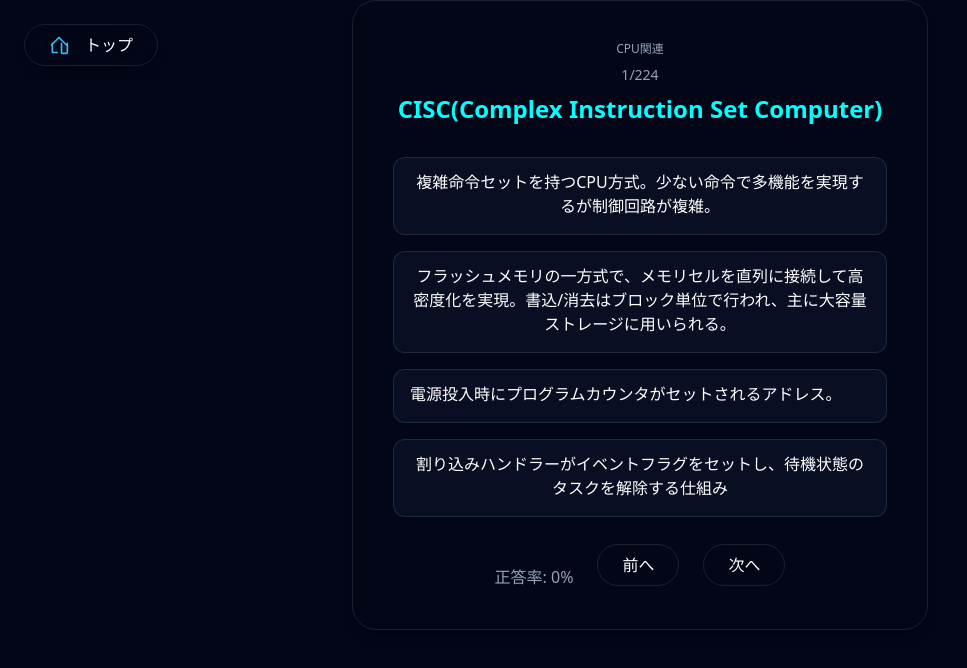
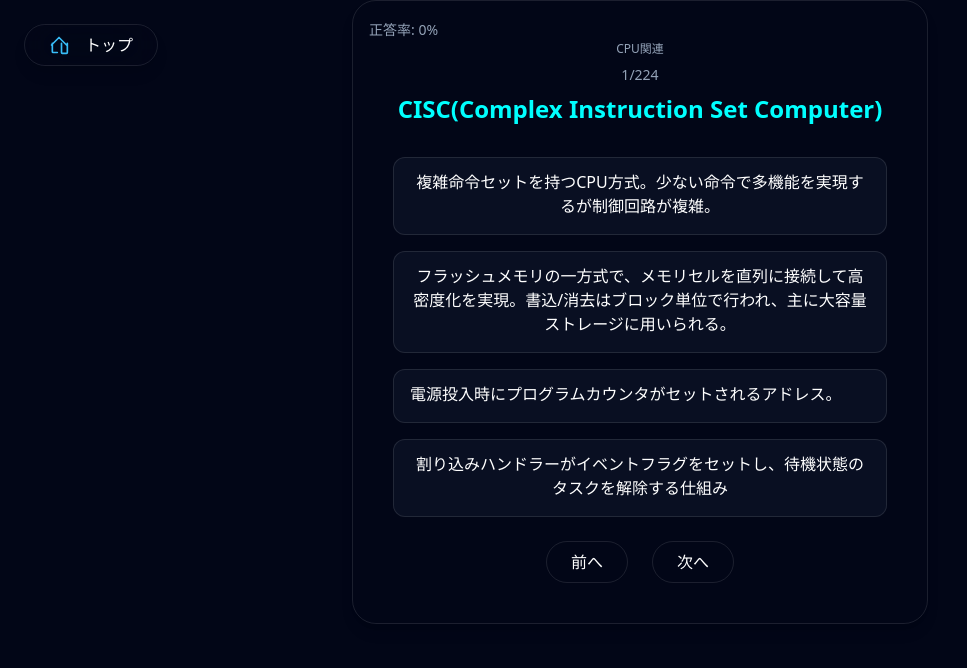
Before and after one commit to yumemasa/taigakunweb, a Next.js app: page /quiz in a window 1280 px wide. Shown: the top 668 px of the page, without its empty margins (0-967 px from the left). Built offline with nearby package versions, Linux system fonts and the light colour scheme.

Commit message:
chore(ui): move accuracy to top-left

```diff
--- a/app/quiz/QuizClient.tsx
+++ b/app/quiz/QuizClient.tsx
@@ -71,6 +71,12 @@ export function QuizClient() {
         <div className="flex-1">
           <div className="mb-2 text-xs text-slate-400">{q.category}</div>
           <div className="mb-2 text-sm text-slate-400">{index + 1}/{total}</div>
+          {/* 正答率を左上に表示 */}
+          <div className="absolute top-4 left-4">
+            <span className="text-slate-400 text-sm">
+              正答率: {isAnswered ? Math.round((correctCount / (index + 1)) * 100) : (index > 0 ? Math.round((correctCount / index) * 100) : 0)}%
+            </span>
+          </div>
           <div className="mb-8 text-2xl font-bold text-neon-cyan">{q.words}</div>
           <div className="grid gap-4">
             {options.map((opt) => {
@@ -107,11 +113,6 @@ export function QuizClient() {
             })}
           </div>
           <div className="w-full flex justify-center items-center gap-6 pt-6">
-          <div className="mt-6">
-            <span className="text-slate-400">
-              正答率: {isAnswered ? Math.round((correctCount / (index + 1)) * 100) : (index > 0 ? Math.round((correctCount / index) * 100) : 0)}%
-            </span>
-          </div>
             <button
               onClick={() => {
                 setIndex((i) => (i > 0 ? i - 1 : total - 1));
--- a/app/random/RandomQuizClient.tsx
+++ b/app/random/RandomQuizClient.tsx
@@ -79,6 +79,12 @@ function RandomQuizClient() {
         <div className="flex-1">
           <div className="mb-2 text-xs text-slate-400">{q.category}</div>
           <div className="mb-2 text-sm text-slate-400">{index + 1}/{total}</div>
+          {/* 正答率を左上に表示 */}
+          <div className="absolute top-4 left-4">
+            <span className="text-slate-400 text-sm">
+              正答率: {isAnswered ? Math.round((correctCount / (index + 1)) * 100) : (index > 0 ? Math.round((correctCount / index) * 100) : 0)}%
+            </span>
+          </div>
           <div className="mb-8 text-2xl font-bold text-neon-cyan">{q.words}</div>
           <div className="grid gap-4">
             {options.map((opt) => {
@@ -119,11 +125,6 @@ function RandomQuizClient() {
             })}
           </div>
           <div className="w-full flex justify-center items-center gap-6 pt-6">
-          <div className="mt-6">
-            <span className="text-slate-400">
-              正答率: {isAnswered ? Math.round((correctCount / (index + 1)) * 100) : (index > 0 ? Math.round((correctCount / index) * 100) : 0)}%
-            </span>
-          </div>
             <button
               onClick={() => {
                 setIndex((i) => (i > 0 ? i - 1 : total - 1));
--- a/app/review/ReviewClient.tsx
+++ b/app/review/ReviewClient.tsx
@@ -198,6 +198,10 @@ const ReviewClient = () => {
         <div className="flex-1">
           <div className="mb-2 text-xs text-slate-400">{q.category}</div>
           <div className="mb-2 text-sm text-slate-400">{index + 1}/{reviewQuestions.length}</div>
+          {/* 正答率を左上に表示 */}
+          <div className="absolute top-4 left-4">
+            <span className="text-slate-400 text-sm">正答率: {isAnswered ? Math.round((correctCount / (index + 1)) * 100) : (index > 0 ? Math.round((correctCount / index) * 100) : 0)}%</span>
+          </div>
           <div className="mb-8 text-2xl font-bold text-neon-cyan">{q.words}</div>
           <div className="grid gap-4">
             {options.map((opt) => {
@@ -291,12 +295,9 @@ const ReviewClient = () => {
               次へ
             </button>
           </div>
-          <div className="mt-6">
-            <span className="text-slate-400">正答率: {isAnswered ? Math.round((correctCount / (index + 1)) * 100) : (index > 0 ? Math.round((correctCount / index) * 100) : 0)}%</span>
-            {reviewOrder.length > 0 && (
-              <div className="mt-4 text-sm text-neon-magenta">間違えた問題だけで再挑戦中！</div>
-            )}
-          </div>
+          {reviewOrder.length > 0 && (
+            <div className="mt-6 text-sm text-neon-magenta">間違えた問題だけで再挑戦中！</div>
+          )}
         </div>
       </div>
     </div>
```
